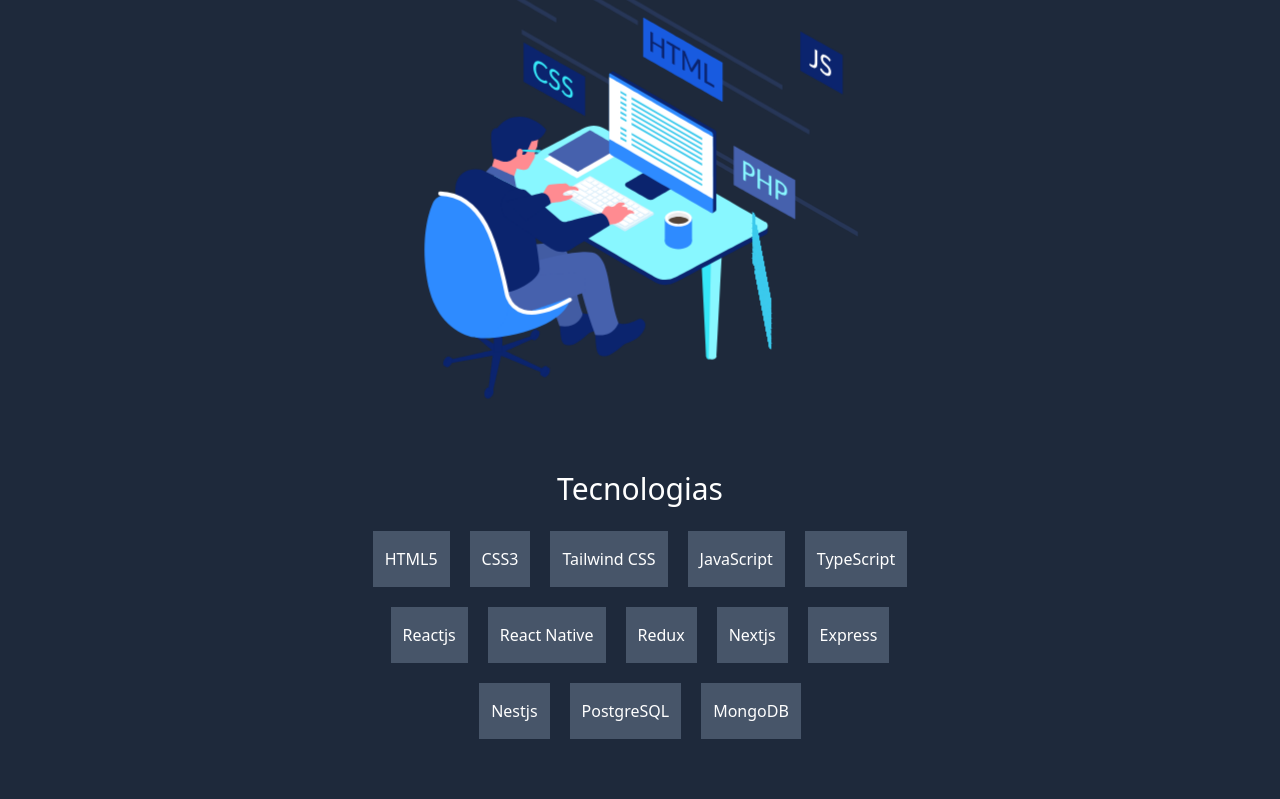
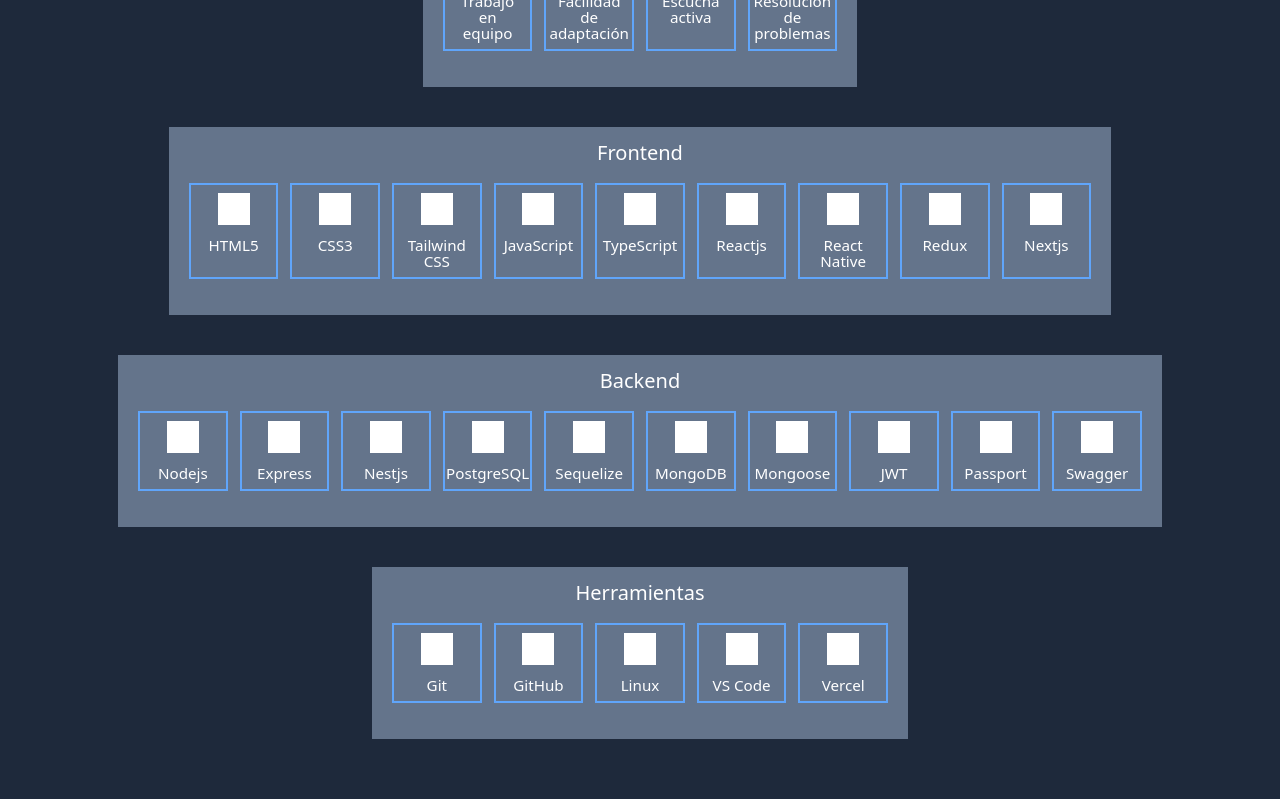
Before and after one commit to wilbernp/my-portfolio, a React (Vite) app: page / in a window 1280 px wide. Shown: the part 1540-2339 px from the top of the page. Built offline with nearby package versions, Linux system fonts and the light colour scheme.

Commit message:
fix skills layout

```diff
--- a/src/data/technologies.data.ts
+++ b/src/data/technologies.data.ts
@@ -1,6 +1,6 @@
 import { ISkill } from "@/types/skill";
 
-export const technologiesData:ISkill[] = [
+export const frontendData:ISkill[] = [
     {
         label:"HTML5"
     },
@@ -28,6 +28,12 @@
     {
         label:"Nextjs"
     },
+]
+
+export const backendData:ISkill[] = [
+    {
+        label:"Nodejs"
+    },
     {
         label:"Express"
     },
@@ -38,6 +44,40 @@
         label:"PostgreSQL"
     },
     {
+        label:"Sequelize"
+    },
+    {
         label:"MongoDB"
-    }
+    },
+    {
+        label:"Mongoose"
+    },
+    {
+        label:"JWT"
+    },
+    {
+        label:"Passport"
+    },
+    {
+        label:"Swagger"
+    },
 ]
+
+export const toolsData:ISkill[] = [
+    {
+        label:"Git"
+    },
+    {
+        label:"GitHub"
+    },
+    {
+        label:"Linux"
+    },
+    {
+        label:"VS Code"
+    },
+    {
+        label:"Vercel"
+    },
+
+]
--- a/src/sections/Projects/index.ts
+++ b/src/sections/Projects/index.ts
@@ -1 +1,2 @@
+export { default as CardProject } from './CardProject';
 export { default as Projects } from './Projects';
--- /dev/null
+++ b/src/sections/Skills/CardSkill.tsx
@@ -0,0 +1,13 @@
+import { ISkill } from '@/types/skill'
+import React from 'react'
+
+export default function CardSkill({label, href}:ISkill) {
+    return(
+        <div className="flex flex-col items-center border-2 border-blue-400 w-[5.6rem] py-2 px-2">
+        {/* icono */}
+        <div className="w-8 h-8 bg-white mb-3"></div>
+        {/* nombre de la habilidad */}
+        <p className="text-white text-xs text-center">{label}</p>
+      </div>
+    )
+}
--- /dev/null
+++ b/src/sections/Skills/ContainerSkill.tsx
@@ -0,0 +1,23 @@
+import React from 'react';
+
+interface Props {
+    children?: React.ReactNode;
+    title: string;
+}
+
+function ContainerSkill({ children, title }: Props) {
+    return (
+        <div className="flex flex-wrap justify-center my-10">
+            <div className="bg-slate-500 py-3 px-5">
+                {/* titulo de la tarjeta */}
+                <h2 className="text-center text-white text-xl font-medium mb-4">{title}</h2>
+                {/* contenedor tarjeta de habilidad */}
+                <div className="flex flex-wrap justify-center gap-3 mb-6">
+                    {children}
+                </div>
+            </div>
+        </div>
+    );
+}
+
+export default ContainerSkill;
--- a/src/sections/Skills/Skills.tsx
+++ b/src/sections/Skills/Skills.tsx
@@ -1,35 +1,77 @@
-import Lottie from "lottie-react";
-import coddinAnimation from "@/assets/lotties/codding-2.json"
+
 import { softSkillsData } from '@/data/soft-skills.data'
-import { technologiesData } from '@/data/technologies.data'
-import SkillsRender from './SkillsRender'
+import CardSkill from "./CardSkill";
+import { backendData, frontendData, toolsData } from "@/data/technologies.data";
+import ContainerSkill from "./ContainerSkill";
 
 export default function Skills() {
   return (
-    <div className='mt-24'>
+    <div className="mt-9">
       {/* titulo */}
       <h2 className='text-center text-blue-500 text-3xl font-bold sm:text-4xl'>HABILIDADES</h2>
-      {/* ilustracion */}
-      <div className='w-[60%] max-w-lg mx-auto mb-14'>
-        <Lottie
-          animationData={coddinAnimation} loop={true}
-        />
-      </div>
 
-      {/* subtitulo 1 */}
-      <h3 className='text-center text-white text-3xl font-medium my-6'>Tecnologias</h3>
-      {/* tecnologias */}
-      <SkillsRender
-        skills={technologiesData}
-        className="max-w-[35rem]"
-      />
-      {/* subtitulo 2 */}
-      <h3 className='text-center text-white text-3xl font-medium mt-14 mb-6'>Habilidades Blandas</h3>
       {/* habilidades blandas */}
-      <SkillsRender
-        skills={softSkillsData}
-        className="max-w-[33rem]"
-      />
+      <ContainerSkill
+        title="Habilidades Blandas"
+      >
+        {
+          softSkillsData.map(data => {
+            return (
+              <CardSkill
+                {...data}
+              />
+            )
+          })
+        }
+      </ContainerSkill>
+
+
+
+      {/* frontend */}
+      <ContainerSkill
+        title="Frontend"
+      >
+        {
+          frontendData.map(data => {
+            return (
+              <CardSkill
+                {...data}
+              />
+            )
+          })
+        }
+      </ContainerSkill>
+
+      {/* backend */}
+      <ContainerSkill
+        title="Backend"
+      >
+        {
+          backendData.map(data => {
+            return (
+              <CardSkill
+                {...data}
+              />
+            )
+          })
+        }
+      </ContainerSkill>
+
+
+      {/* otras herramientas */}
+      <ContainerSkill
+        title="Herramientas"
+      >
+        {
+          toolsData.map(data => {
+            return (
+              <CardSkill
+                {...data}
+              />
+            )
+          })
+        }
+      </ContainerSkill>
     </div>
   )
 }
--- a/src/sections/Skills/SkillsRender.tsx
+++ /dev/null
@@ -1,27 +0,0 @@
-import { ISkill } from '@/types/skill'
-
-interface SkillsRenderProps {
-    skills: ISkill[];
-    className?:string;
-}
-
-// 35rem
-export default function SkillsRender({ skills, className }: SkillsRenderProps) {
-    console.log
-    return (
-        <div
-        className={`flex flex-wrap justify-center gap-5 mx-auto ${className}`}
-        >
-            {
-                skills.map(skill => {
-                    return (
-                        <a
-                            href=""
-                            className='text-white bg-slate-600 px-3 py-4'
-                        >{skill.label}</a>
-                    )
-                })
-            }
-        </div>
-    )
-}
--- a/src/sections/Skills/index.ts
+++ b/src/sections/Skills/index.ts
@@ -1,2 +1,3 @@
+export { default as CardSkill } from './CardSkill';
+export { default as ContainerSkill } from './ContainerSkill';
 export { default as Skills } from './Skills';
-export { default as SkillsRender } from './SkillsRender';
--- a/tailwind.config.cjs
+++ b/tailwind.config.cjs
@@ -1,4 +1,4 @@
-const plugin = require('tailwindcss/plugin')
+const defaultTheme = require('tailwindcss/defaultTheme')
 
 /** @type {import('tailwindcss').Config} */
 module.exports = {
@@ -7,10 +7,17 @@
     "./src/**/*.{js,ts,jsx,tsx}",
   ],
   theme: {
+    screens: {
+      'xs': '475px',
+      ...defaultTheme.screens,
+    },
     extend: {
       spacing: {
         container: "2.5rem",
         nav:"5rem"
+      },
+      fontSize:{
+        "xs":["0.95rem",{lineHeight:"1rem"}]
       },
       colors:{
         "dark-gradient":"linear-gradient(to right, #243B55, #141E30)"
```
